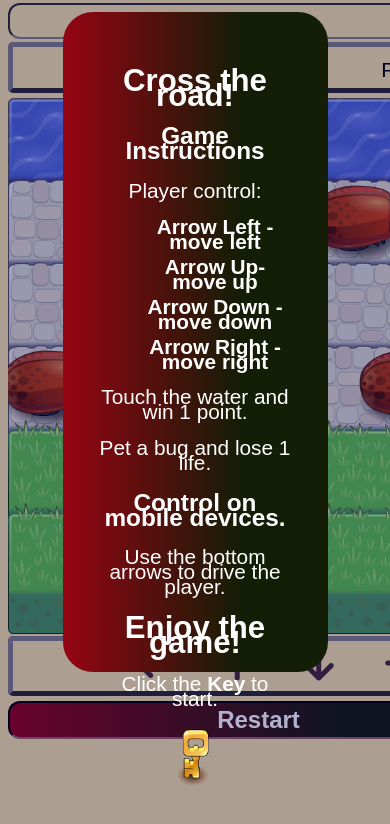
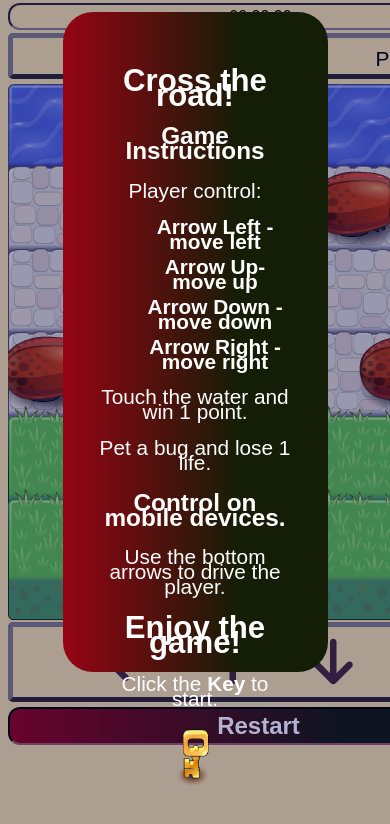
Before and after one commit to ValerMuresan/2019-Arcade-Game, a plain HTML site: page index.html in a window 390 px wide. Shown: the top 824 px of the page. Drawn offline with Linux system fonts and the light colour scheme; a web font is replaced by a local one.

Commit message:
fix the LICENSE file and mobile buttons from style.css

```diff
--- a/css/style.css
+++ b/css/style.css
@@ -8,13 +8,13 @@ body {
   display: inline-block;
   align-items: center;
   justify-content: center;
-  font-size: 1.2em;
+  font-size: 1em;
   border: inset 2px;
   border-color: grey;
   width: 501px;
-  height: 27px;
+  height: 20px;
   border-radius: 12px;
-  padding-top: 5px;
+  padding-top: 3px;
 }
 .score-panel {
   display: flex;
@@ -22,19 +22,19 @@ body {
   justify-content: center;
   border: outset 5px;
   width: 495px;
-  height: 41px;
+  height: 36px;
   margin: 3px auto -45px;
   border-radius: 5px;
   border-color: grey;
 }
 .hearts {
-  font-size: 1.3em;
+  font-size: 1.2em;
 }
 .hearts li {
   display: inline-block;
   margin-right: 7px;
   margin-top: 5px;
-  font-size: 30px;
+  font-size: 28px;
   color: red;
 }
 #points-panel {
@@ -49,6 +49,8 @@ body {
   height: 50px;
   margin: -22px auto 10px;
   border-radius: 5px;
+  padding-top: 5px;
+  padding-bottom: 15px;
 }
 .mobile-moves button {
   display: inline-block;
@@ -56,8 +58,8 @@ body {
   border: none;
   color: #472b30;
   outline: 0;
-  font-size: 40px;
-  margin-left: 35px;
+  font-size: 52px;
+  margin-left: 45px;
 }
 #long-button {
   margin: -5px auto 0px;
```
Also changed, not shown: 2 other files.
